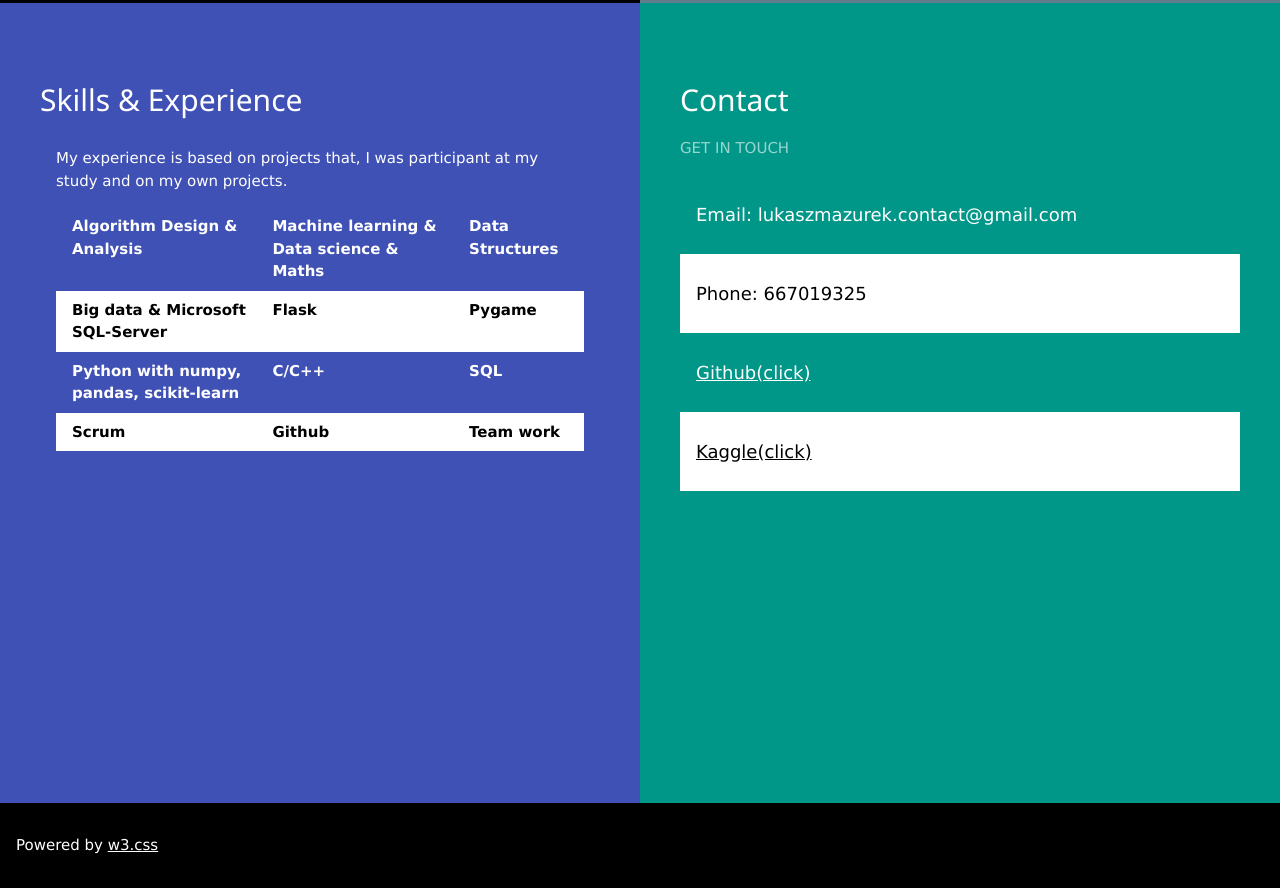
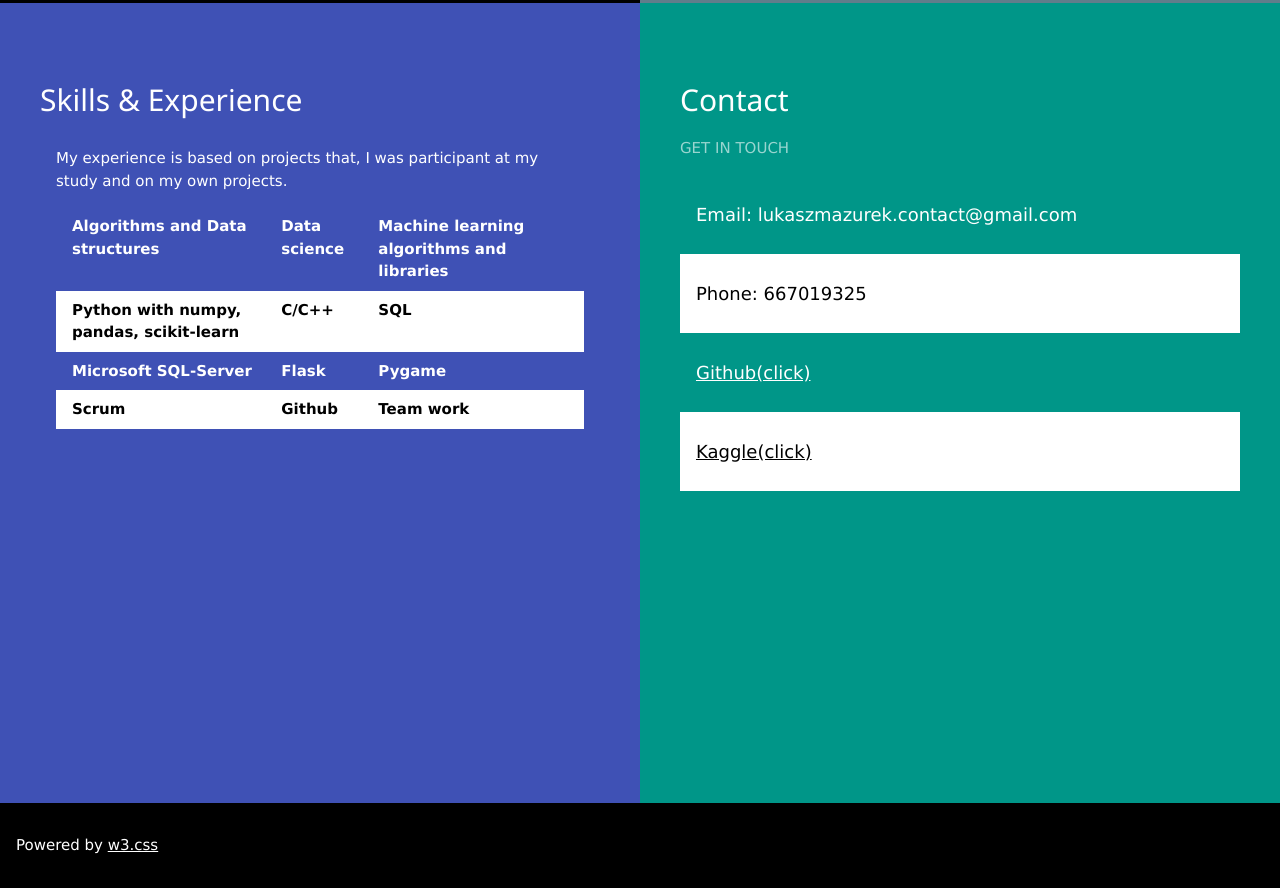
Before and after one commit to LukaszMazurek/lukaszmazurek.github.io, a plain HTML site: page index.html in a window 1280 px wide. Shown: the part 697-1585 px from the top of the page. Drawn offline with nearby package versions, Linux system fonts and the light colour scheme.

Commit message:
Update index.html

```diff
--- a/index.html
+++ b/index.html
@@ -50,19 +50,19 @@
             <div class="w3-container w3-responsive">
                 <table class="w3-table">
                     <tr>
-                        <th>Algorithm Design & Analysis</th>
-                        <th>Machine learning & Data science & Maths</th>
-                        <th>Data Structures</th>
+                        <th>Algorithms and Data structures</th>
+                        <th>Data science</th>
+                        <th>Machine learning algorithms and libraries</th>
                     </tr>
                     <tr class="w3-white">
-                        <th>Big data & Microsoft SQL-Server</th>
-                        <th>Flask</th>
-                        <th>Pygame</th>
-                    </tr>
-                    <tr>
                         <th>Python with numpy, pandas, scikit-learn</th>
                         <th>C/C++</th>
                         <th>SQL</th>
+                    </tr>
+                    <tr>
+                        <th>Microsoft SQL-Server</th>
+                        <th>Flask</th>
+                        <th>Pygame</th>
                     </tr>
                     <tr class="w3-white">
                         <th>Scrum</th>
```
